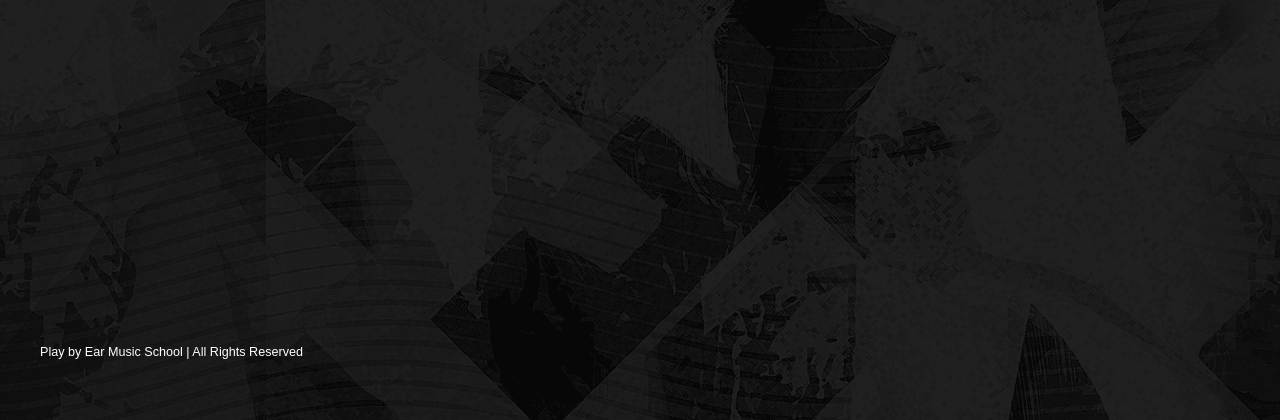
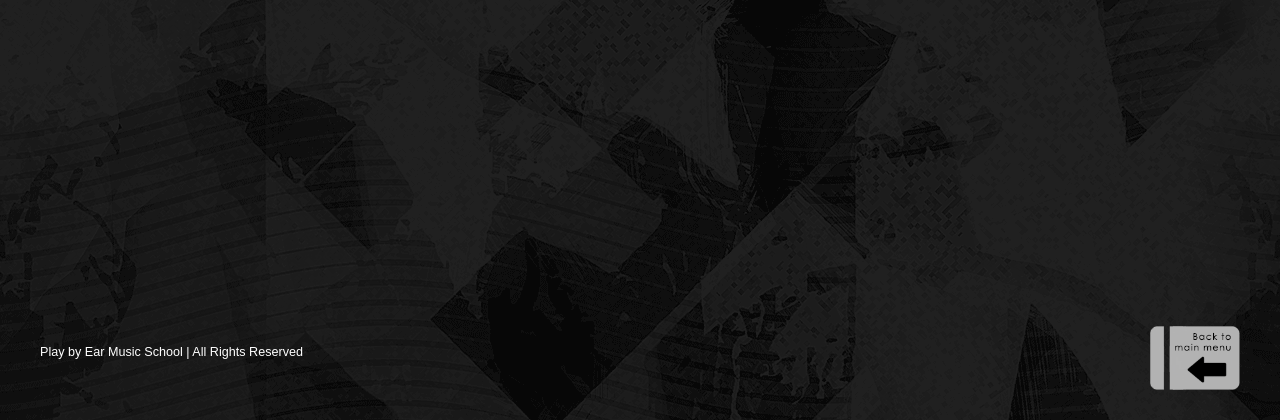
Before and after one commit to mmswide/excel-contact, a PHP site: page /result.html in a window 1280 px wide. Shown: the part 380-800 px from the top of the page. Run offline with PHP 8.4, Linux system fonts and the light colour scheme.

Commit message:
update some layout

```diff
--- a/theme.css
+++ b/theme.css
@@ -37,7 +37,7 @@ label {
   border-radius: 0px;
   color: white;
 }
-#searchText, #title {
+#searchText {
   color: green;
 }
 
@@ -90,11 +90,6 @@ label {
     width: 90px;
   }
 }
-@media (min-width: 1024px) {
-  .back {
-    visibility: hidden;
-  }
-}
 
 @media (max-width: 768px) {
     .btn,.btn-group {
```
